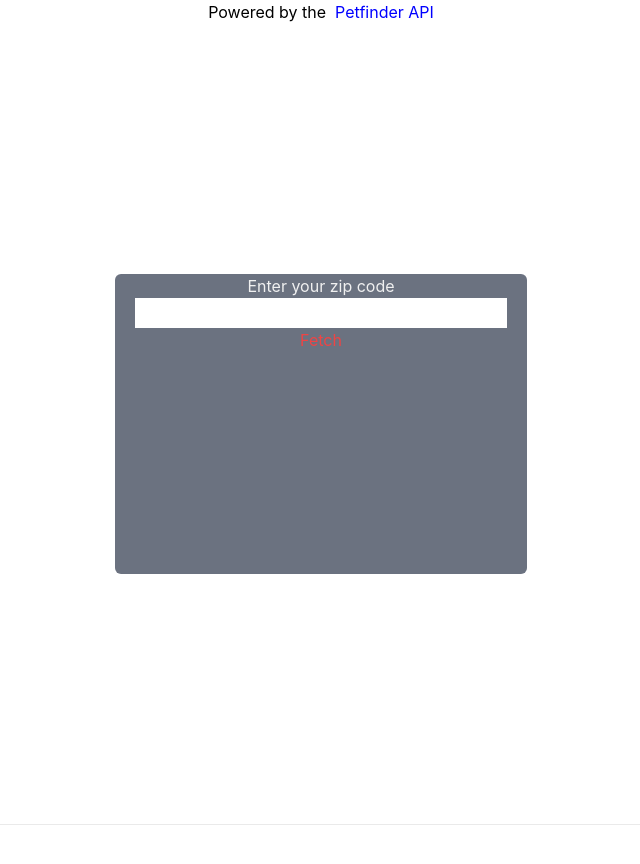
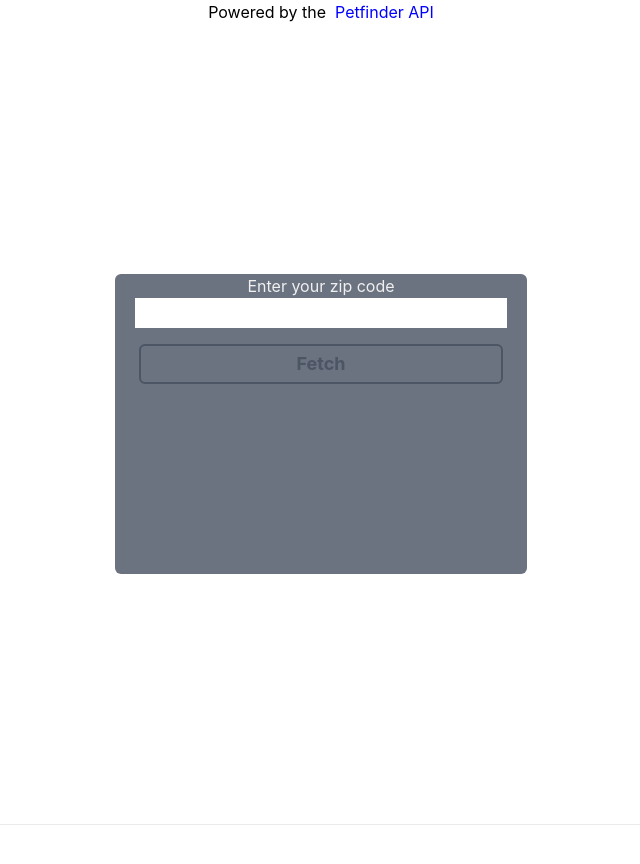
Before and after one commit to willwill96/petfinder-api-apps, a Next.js app in the folder webapps/dog-search/: page / in a window 1280 px wide. Shown: the top 864 px of the page, without its empty margins (319-959 px from the left). Built offline with nearby package versions, Linux system fonts and the light colour scheme.

Commit message:
feat: add Button css module

```diff
--- a/webapps/dog-search/components/Button.module.css
+++ b/webapps/dog-search/components/Button.module.css
@@ -1,7 +1,14 @@
-
-:global(.theme-pet) .button {
-        @apply @text-sky-900 @border-4 @border-sky-900 @px-2 @rounded-lg hover:@bg-gray-300;
+.button {
+    /* Colors */
+    @apply @text-sky-800 @border-sky-800 @bg-white disabled:@text-gray-600 disabled:@border-gray-600 disabled:@bg-gray-500 hover:@bg-gray-300;
+    /* Borders */
+    @apply @border-2 @rounded-md;
+    /* Font */
+    @apply @font-bold @text-lg;
+    /* Spacing */
+    @apply @px-6 @py-1;
+    /* Cursor */
+    @apply @cursor-pointer disabled:@cursor-default;
+    /* Transitions / Animations */
+    @apply @transition-colors @ease-in-out;
 }
-.unused {
-    @apply @text-red-900 @text-xl;
-}
--- a/webapps/dog-search/components/Button.tsx
+++ b/webapps/dog-search/components/Button.tsx
@@ -1,5 +1,5 @@
 import styles from './Button.module.css'
-const Button = (props) => {
+const Button = (props: React.ButtonHTMLAttributes<HTMLButtonElement>) => {
   return <button {...props} className={`${props.className} ${styles.button}`} />
 }
 export default Button
--- a/webapps/dog-search/pages/index.tsx
+++ b/webapps/dog-search/pages/index.tsx
@@ -91,16 +91,17 @@ export default function Home() {
                 style={{ lineHeight: '30px', fontSize: '24px', width: '100%' }}
               />
             </div>
+            <div className="@px-1 @my-4">
               <Button
+                className="@w-full"
                 disabled={locationInput.length !== 5}
                 onClick={() => {
                   setLocation(locationInput)
                 }}
-              style={{ width: '100%' }}
-              className={`${styles.test}`}
               >
                 Fetch
               </Button>
+            </div>
           </div>
         )}
         {location && data && data.animals.animals && (
--- a/webapps/dog-search/styles/globals.css
+++ b/webapps/dog-search/styles/globals.css
@@ -1,11 +1,6 @@
 @tailwind components;
 @tailwind base;
 @tailwind utilities;
-@layer components {
-  .\@button {
-      @apply @text-sky-900 @border-4 @border-sky-900 @px-2 @rounded-lg hover:@bg-gray-300;
-  }
-}
 html,
 body {
   padding: 0;
```
Lines whose indentation alone changed are shown as unchanged.
